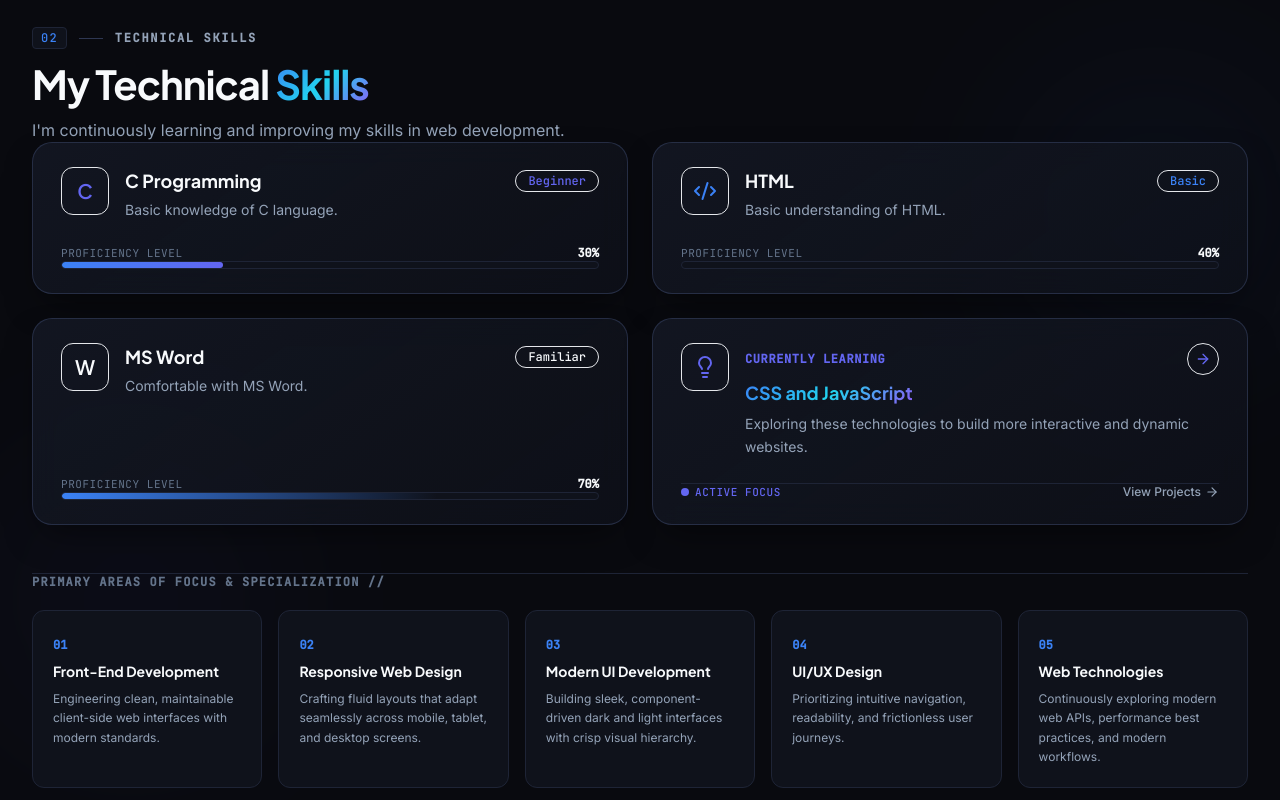
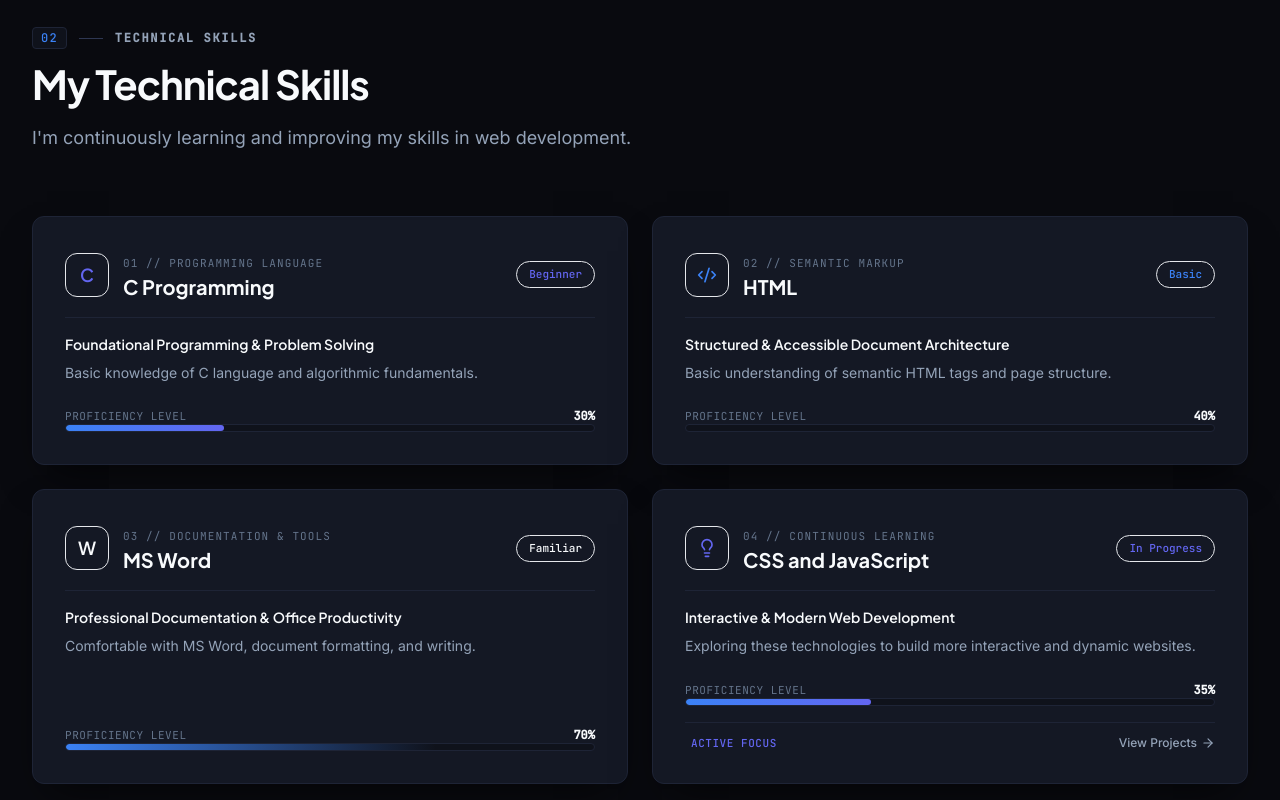
Before and after one commit to Sultana-Asma/sultana-portfolio, a React (Vite) app: page / in a window 1280 px wide. Shown: the part 1160-1960 px from the top of the page. Built offline with nearby package versions, Linux system fonts and the light colour scheme.

Commit message:
Align Skills section with exact project UI components and cards from Picture 2

```diff
--- a/src/components/sections/SkillsSection.jsx
+++ b/src/components/sections/SkillsSection.jsx
@@ -1,12 +1,31 @@
 import React from "react";
 import {
-  ArrowRight,
-  Lightbulb,
+  Code2,
   FileCode2,
   FileText,
-  Code2,
+  Lightbulb,
+  ArrowRight,
+  Terminal,
 } from "lucide-react";
 import { portfolioData } from "@/data/portfolioData";
+import SectionHeader from "@/components/ui/SectionHeader";
+import SurfaceCard from "@/components/ui/SurfaceCard";
+
+function SkillCardIcon({ type, className = "" }) {
+  if (type === "c") {
+    return <span className={`font-display text-lg font-black ${className}`}>C</span>;
+  }
+  if (type === "html") {
+    return <Code2 className={`h-5 w-5 ${className}`} aria-hidden="true" />;
+  }
+  if (type === "word") {
+    return <span className={`font-display text-lg font-black ${className}`}>W</span>;
+  }
+  if (type === "learning") {
+    return <Lightbulb className={`h-5 w-5 ${className}`} aria-hidden="true" />;
+  }
+  return <Terminal className={`h-5 w-5 ${className}`} aria-hidden="true" />;
+}
 
 export default function SkillsSection() {
   const { skills } = portfolioData;
@@ -15,129 +34,100 @@ export default function SkillsSection() {
     <section
       id="skills"
       aria-labelledby="skills-heading"
-      className="relative overflow-hidden border-b border-hairline bg-surface/40 py-16 sm:py-24"
+      className="border-b border-hairline bg-surface/40 py-16 sm:py-24"
     >
-      {/* Background Ambient Glows - matching Projects and About sections */}
-      <div
-        className="project-ambient-glow project-ambient-glow--top"
-        aria-hidden="true"
-      />
-      <div
-        className="project-ambient-glow project-ambient-glow--bottom"
-        aria-hidden="true"
-      />
+      <div className="mx-auto max-w-portfolio px-4 sm:px-6 lg:px-8">
+        <SectionHeader
+          index={skills.sectionIndex}
+          eyebrow={skills.eyebrow}
+          title={skills.heading}
+          description={skills.description}
+        />
 
-      <div className="relative mx-auto max-w-portfolio px-4 sm:px-6 lg:px-8">
-        {/* Section Header - Exact same standard design as 01 About, 03 Projects, 04 Education */}
-        <div className="mb-10 sm:mb-12">
-          <div className="mb-3 flex items-center justify-start gap-3 font-mono text-xs uppercase tracking-widest text-ink-muted">
-            <span className="inline-flex items-center rounded border border-hairline bg-surface px-2 py-0.5 font-medium text-accent-primary">
-              {skills.sectionIndex}
-            </span>
-            <span className="h-px w-6 bg-hairlineStrong" aria-hidden="true" />
-            <span className="font-semibold tracking-[0.14em] text-ink-secondary">
-              {skills.eyebrow}
-            </span>
-          </div>
-
-          <div>
-            <div className="flex items-center gap-3">
-              <h2
-                id="skills-heading"
-                className="font-display text-fluid-h2 font-bold text-ink-primary"
-              >
-                {skills.heading}{" "}
-                <span className="about-name-gradient">
-                  {skills.headingAccent}
-                </span>
-              </h2>
-              <div className="hidden h-px w-16 bg-gradient-to-r from-accent-primary/60 to-transparent sm:block" />
-            </div>
-            <p className="mt-2.5 max-w-2xl text-sm leading-relaxed text-ink-secondary sm:text-base">
-              {skills.description}
-            </p>
-          </div>
-        </div>
-
-        {/* 2x2 Grid of Skill Cards (Matching the site's glassmorphic subcard architecture) */}
+        {/* 4 Core Skills (2x2 Grid matching Picture 2 UI & Picture 1 Skills + Progress Bars) */}
         <div className="grid grid-cols-1 gap-6 md:grid-cols-2">
-          {/* Card 1, 2, 3: Technical Skills with Glowing Progress Bars */}
-          {skills.skillCards.map((card) => {
-            const isViolet = card.levelBadgeColor === "purple";
-            const isCyan = card.levelBadgeColor === "cyan";
+          {skills.primarySkills.map((skill, idx) => {
+            const isViolet = skill.accent === "violet";
+            const isCyan = skill.accent === "cyan";
 
             return (
-              <div
-                key={card.id}
-                className="project-subcard group flex flex-col justify-between"
+              <SurfaceCard
+                key={skill.id}
+                interactive
+                className="flex flex-col justify-between p-6 sm:p-8"
               >
                 <div>
-                  <div className="flex items-start gap-4">
-                    {/* Consistent icon box with matching color accents */}
-                    <div
-                      className={`flex h-12 w-12 shrink-0 items-center justify-center rounded-xl border ${
+                  {/* Card Header matching Picture 2 */}
+                  <div className="flex items-center justify-between border-b border-hairline pb-4">
+                    <div className="flex items-center gap-3.5">
+                      <span
+                        className={`flex h-11 w-11 items-center justify-center rounded-xl border ${
+                          isViolet
+                            ? "border-accent-secondary/30 bg-accent-secondary/10 text-accent-secondary"
+                            : isCyan
+                            ? "border-cyan-500/30 bg-cyan-500/10 text-cyan-400"
+                            : "border-accent-primary/30 bg-accent-primary/10 text-accent-primary"
+                        }`}
+                      >
+                        <SkillCardIcon
+                          type={skill.iconType}
+                          className={
+                            isViolet
+                              ? "text-accent-secondary"
+                              : isCyan
+                              ? "text-cyan-400"
+                              : "text-accent-primary"
+                          }
+                        />
+                      </span>
+                      <div>
+                        <span className="font-mono text-[11px] uppercase tracking-widest text-ink-muted">
+                          0{idx + 1} // {skill.category}
+                        </span>
+                        <h3 className="font-display text-xl font-bold text-ink-primary">
+                          {skill.name}
+                        </h3>
+                      </div>
+                    </div>
+                    <span
+                      className={`rounded-full border px-3 py-1 font-mono text-[11px] font-medium ${
                         isViolet
-                          ? "border-accent-secondary/35 bg-accent-secondary/12 text-accent-secondary"
+                          ? "border-accent-secondary/30 bg-accent-secondary/10 text-accent-secondary"
                           : isCyan
-                          ? "border-cyan-500/35 bg-cyan-500/12 text-cyan-400"
-                          : "border-accent-primary/35 bg-accent-primary/12 text-accent-primary"
+                          ? "border-cyan-500/30 bg-cyan-500/10 text-cyan-400"
+                          : "border-accent-primary/30 bg-accent-primary/10 text-accent-primary"
                       }`}
                     >
-                      {card.iconType === "c" && (
-                        <span className="font-display text-xl font-black">C</span>
-                      )}
-                      {card.iconType === "html" && (
-                        <Code2 className="h-6 w-6" aria-hidden="true" />
-                      )}
-                      {card.iconType === "word" && (
-                        <span className="font-display text-xl font-black">W</span>
-                      )}
-                    </div>
+                      {skill.level}
+                    </span>
+                  </div>
 
-                    {/* Skill Title, Badge & Tagline */}
-                    <div className="min-w-0 flex-1">
-                      <div className="flex items-center justify-between gap-2">
-                        <h3 className="truncate font-display text-lg font-bold text-ink-primary sm:text-xl">
-                          {card.name}
-                        </h3>
-                        <span
-                          className={`rounded-full border px-3 py-0.5 font-mono text-xs font-medium ${
-                            isViolet
-                              ? "border-accent-secondary/35 bg-accent-secondary/10 text-accent-secondary"
-                              : isCyan
-                              ? "border-cyan-500/35 bg-cyan-500/10 text-cyan-400"
-                              : "border-accent-primary/35 bg-accent-primary/10 text-accent-primary"
-                          }`}
-                        >
-                          {card.level}
-                        </span>
-                      </div>
-
-                      <p className="mt-1 text-sm leading-relaxed text-ink-secondary">
-                        {card.description}
-                      </p>
-                    </div>
-                  </div>
+                  {/* Tagline & Description */}
+                  <p className="mt-4 font-display text-sm font-semibold text-ink-primary">
+                    {skill.tagline}
+                  </p>
+                  <p className="mt-2 text-sm leading-relaxed text-ink-secondary">
+                    {skill.description}
+                  </p>
                 </div>
 
-                {/* Progress Bar Container */}
+                {/* Glowing Progress Bar (from Picture 1) */}
                 <div className="mt-6">
                   <div className="mb-2 flex items-center justify-between text-xs">
                     <span className="font-mono text-[11px] uppercase tracking-wider text-ink-muted">
                       Proficiency Level
                     </span>
                     <span className="font-mono font-bold text-ink-primary">
-                      {card.percentage}%
+                      {skill.percentage}%
                     </span>
                   </div>
-
                   <div
                     className="relative h-2 w-full overflow-hidden rounded-full border border-hairline bg-surface"
                     role="progressbar"
-                    aria-valuenow={card.percentage}
+                    aria-valuenow={skill.percentage}
                     aria-valuemin="0"
                     aria-valuemax="100"
-                    aria-label={`${card.name} proficiency level`}
+                    aria-label={`${skill.name} proficiency level`}
                   >
                     <div
                       className={`h-full rounded-full transition-all duration-700 ease-out ${
@@ -147,70 +137,34 @@ export default function SkillsSection() {
                           ? "bg-gradient-to-r from-accent-primary to-cyan-400 shadow-[0_0_10px_rgba(34,211,238,0.6)]"
                           : "bg-gradient-to-r from-blue-600 to-accent-primary shadow-[0_0_10px_rgba(59,130,246,0.6)]"
                       }`}
-                      style={{ width: `${card.percentage}%` }}
+                      style={{ width: `${skill.percentage}%` }}
                     />
                   </div>
+
+                  {/* Optional Interactive Link for Currently Learning */}
+                  {skill.link && (
+                    <div className="mt-4 flex items-center justify-between border-t border-hairline pt-3 text-xs">
+                      <span className="inline-flex items-center gap-1.5 font-mono text-[11px] font-medium uppercase tracking-wider text-accent-secondary">
+                        <span className="h-1.5 w-1.5 rounded-full bg-accent-secondary animate-pulse" />
+                        Active Focus
+                      </span>
+                      <a
+                        href={skill.link}
+                        className="inline-flex items-center gap-1 font-sans text-xs font-medium text-ink-secondary transition-colors hover:text-accent-primary"
+                      >
+                        <span>View Projects</span>
+                        <ArrowRight className="h-3.5 w-3.5" />
+                      </a>
+                    </div>
+                  )}
                 </div>
-              </div>
+              </SurfaceCard>
             );
           })}
-
-          {/* Card 4: Special Highlighted "Currently Learning" Card */}
-          <div className="project-subcard group flex flex-col justify-between border-accent-secondary/50 shadow-[0_16px_36px_-12px_rgba(0,0,0,0.55),0_0_24px_-8px_rgba(139,92,246,0.3)] hover:border-accent-secondary">
-            <div>
-              <div className="flex items-start gap-4">
-                {/* Glowing Lightbulb Icon Container */}
-                <div className="flex h-12 w-12 shrink-0 items-center justify-center rounded-xl border border-accent-secondary/40 bg-accent-secondary/15 text-accent-secondary shadow-[0_0_14px_rgba(139,92,246,0.35)]">
-                  <Lightbulb className="h-6 w-6 animate-pulse" aria-hidden="true" />
-                </div>
-
-                {/* Content */}
-                <div className="min-w-0 flex-1">
-                  <div className="flex items-center justify-between gap-2">
-                    <span className="font-mono text-xs font-semibold uppercase tracking-wider text-accent-secondary">
-                      {skills.currentlyLearning.eyebrow}
-                    </span>
-                    <a
-                      href={skills.currentlyLearning.link}
-                      className="flex h-8 w-8 shrink-0 items-center justify-center rounded-full border border-accent-secondary/40 bg-accent-secondary/10 text-accent-secondary transition-all duration-200 group-hover:scale-110 group-hover:bg-accent-secondary group-hover:text-white"
-                      aria-label={`Explore ${skills.currentlyLearning.tech}`}
-                    >
-                      <ArrowRight className="h-4 w-4" />
-                    </a>
-                  </div>
-
-                  <h3 className="mt-1 font-display text-lg font-bold sm:text-xl">
-                    <span className="about-name-gradient">
-                      {skills.currentlyLearning.tech}
-                    </span>
-                  </h3>
-
-                  <p className="mt-1.5 text-sm leading-relaxed text-ink-secondary">
-                    {skills.currentlyLearning.description}
-                  </p>
-                </div>
-              </div>
-            </div>
-
-            {/* Bottom In-Progress Status Bar */}
-            <div className="mt-6 flex items-center justify-between border-t border-hairline pt-3.5 text-xs">
-              <span className="inline-flex items-center gap-1.5 font-mono text-[11px] font-medium uppercase tracking-wider text-accent-secondary">
-                <span className="h-2 w-2 rounded-full bg-accent-secondary animate-pulse" />
-                Active Focus
-              </span>
-              <a
-                href={skills.currentlyLearning.link}
-                className="inline-flex items-center gap-1 font-sans text-xs font-medium text-ink-secondary transition-colors hover:text-accent-primary"
-              >
-                <span>View Projects</span>
-                <ArrowRight className="h-3.5 w-3.5" />
-              </a>
-            </div>
-          </div>
         </div>
 
-        {/* 5 Primary Areas of Focus & Specialization (Restored from Picture 2 to maintain site depth) */}
-        <div className="mt-12 border-t border-hairline pt-8">
+        {/* 5 Primary Focus & Interest Cards (Exact same as Picture 2) */}
+        <div className="mt-12">
           <h3 className="mb-5 font-mono text-xs font-semibold uppercase tracking-widest text-ink-muted">
             Primary Areas of Focus & Specialization //
           </h3>
@@ -218,7 +172,7 @@ export default function SkillsSection() {
             {skills.interestsDetail.map((interest, idx) => (
               <div
                 key={interest.title}
-                className="rounded-xl border border-hairline bg-surface p-5 transition-all duration-200 hover:-translate-y-1 hover:border-accent-primary/50"
+                className="rounded-xl border border-hairline bg-elevated p-5 transition-colors hover:border-accent-primary/50"
               >
                 <span className="font-mono text-xs font-semibold text-accent-primary">
                   0{idx + 1}
--- a/src/data/portfolioData.js
+++ b/src/data/portfolioData.js
@@ -139,46 +139,57 @@ export const portfolioData = {
   skills: {
     sectionIndex: "02",
     eyebrow: "TECHNICAL SKILLS",
-    heading: "My Technical",
-    headingAccent: "Skills",
+    heading: "My Technical Skills",
     description:
       "I'm continuously learning and improving my skills in web development.",
-    skillCards: [
+    primarySkills: [
       {
         id: "c-programming",
         name: "C Programming",
+        category: "Programming Language",
         level: "Beginner",
-        levelBadgeColor: "purple",
-        description: "Basic knowledge of C language.",
         percentage: 30,
+        accent: "violet",
+        tagline: "Foundational Programming & Problem Solving",
+        description: "Basic knowledge of C language and algorithmic fundamentals.",
         iconType: "c",
       },
       {
         id: "html",
         name: "HTML",
+        category: "Semantic Markup",
         level: "Basic",
-        levelBadgeColor: "blue",
-        description: "Basic understanding of HTML.",
         percentage: 40,
+        accent: "blue",
+        tagline: "Structured & Accessible Document Architecture",
+        description: "Basic understanding of semantic HTML tags and page structure.",
         iconType: "html",
       },
       {
         id: "ms-word",
         name: "MS Word",
+        category: "Documentation & Tools",
         level: "Familiar",
-        levelBadgeColor: "cyan",
-        description: "Comfortable with MS Word.",
         percentage: 70,
+        accent: "cyan",
+        tagline: "Professional Documentation & Office Productivity",
+        description: "Comfortable with MS Word, document formatting, and writing.",
         iconType: "word",
       },
+      {
+        id: "currently-learning",
+        name: "CSS and JavaScript",
+        category: "Continuous Learning",
+        level: "In Progress",
+        percentage: 35,
+        accent: "violet",
+        tagline: "Interactive & Modern Web Development",
+        description:
+          "Exploring these technologies to build more interactive and dynamic websites.",
+        iconType: "learning",
+        link: "#projects",
+      },
     ],
-    currentlyLearning: {
-      eyebrow: "Currently Learning",
-      tech: "CSS and JavaScript",
-      description:
-        "Exploring these technologies to build more interactive and dynamic websites.",
-      link: "#projects",
-    },
     interestsDetail: [
       {
         title: "Front-End Development",
```
